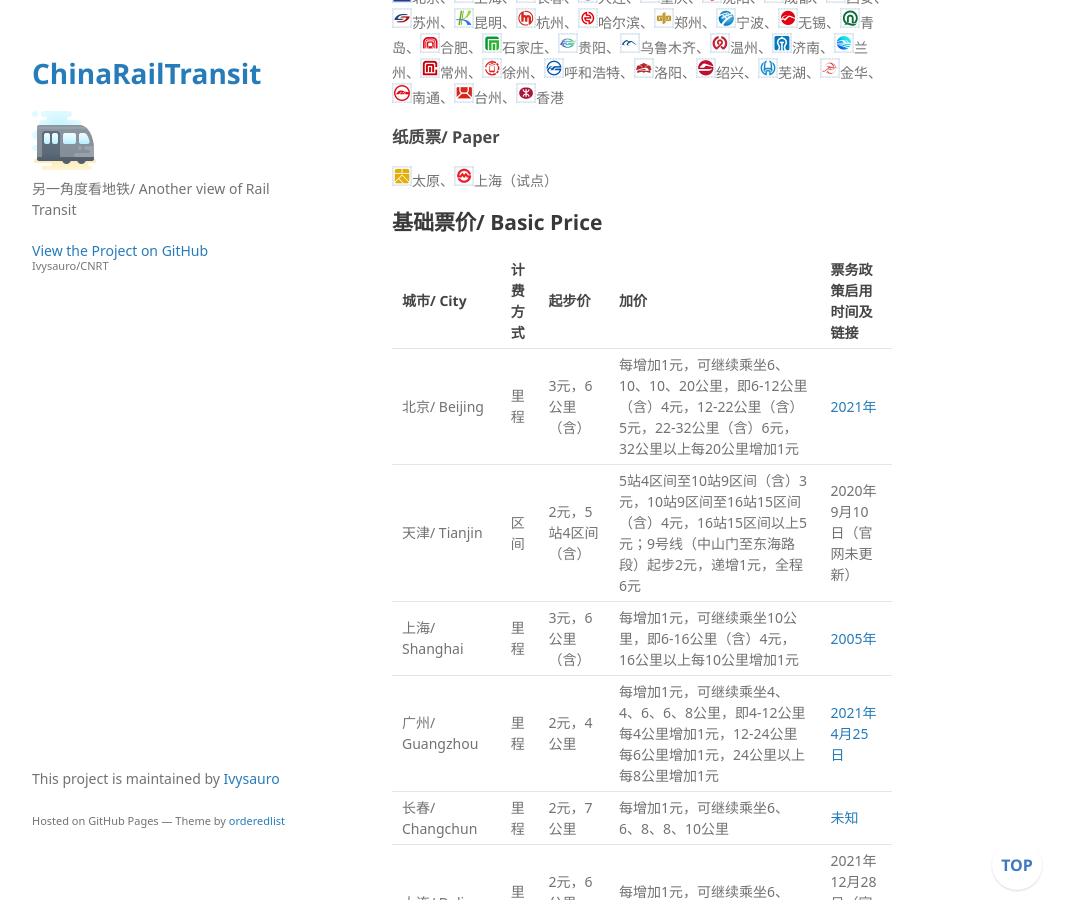
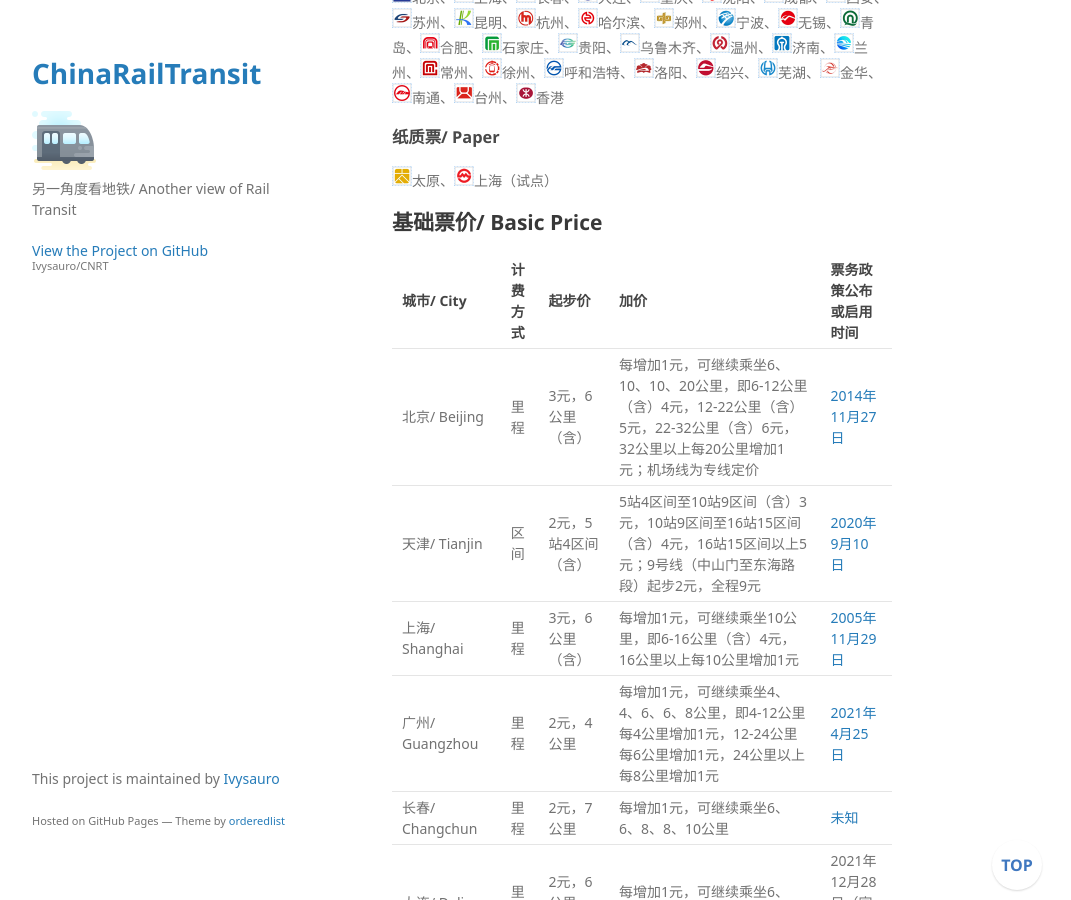
Before and after one commit to Ivysauro/CNRT, a Jekyll site: the page built from data/Ticket.md, in a window 1280 px wide and 900 px high, scrolled down 486 px. Shown: the whole window, without its empty margins (178-1249 px from the left). Built offline with Jekyll 4.4.1, drawn with Linux system fonts in a browser that asks for light colours; some web fonts are replaced; our own code applies the rules of GitHub Pages for plain Markdown files; a script that is not in the unit is left out; some of the changed text lies outside the part shown.

Commit message:
🎫修正部分数据

```diff
--- a/data/Ticket.md
+++ b/data/Ticket.md
@@ -19,11 +19,11 @@
 
 ## 基础票价/ Basic Price
 
-| 城市/ City | 计费方式 | 起步价 | 加价 | 票务政策启用时间及链接 |
+| 城市/ City | 计费方式 | 起步价 | 加价 | 票务政策公布或启用时间 |
 | :- | :- | :- | :- | :- |
-| 北京/ Beijing | 里程 | 3元，6公里（含） | 每增加1元，可继续乘坐6、10、10、20公里，即6-12公里（含）4元，12-22公里（含）5元，22-32公里（含）6元，32公里以上每20公里增加1元 | [2021年](https://www.bjsubway.com/support/ccgd/) |
-| 天津/ Tianjin | 区间 | 2元，5站4区间（含） | 5站4区间至10站9区间（含）3元，10站9区间至16站15区间（含）4元，16站15区间以上5元；9号线（中山门至东海路段）起步2元，递增1元，全程6元 | 2020年9月10日（官网未更新） |
-| 上海/ Shanghai | 里程 | 3元，6公里（含） | 每增加1元，可继续乘坐10公里，即6-16公里（含）4元，16公里以上每10公里增加1元 | [2005年](http://service.shmetro.com/wzsywt/1045.htm) |
+| 北京/ Beijing | 里程 | 3元，6公里（含） | 每增加1元，可继续乘坐6、10、10、20公里，即6-12公里（含）4元，12-22公里（含）5元，22-32公里（含）6元，32公里以上每20公里增加1元；机场线为专线定价 | [2014年11月27日](http://fgw.beijing.gov.cn/bmcx/djcx/cxldj/202003/t20200331_1752788.htm) |
+| 天津/ Tianjin | 区间 | 2元，5站4区间（含） | 5站4区间至10站9区间（含）3元，10站9区间至16站15区间（含）4元，16站15区间以上5元；9号线（中山门至东海路段）起步2元，全程9元 | [2020年9月10日](http://www.tjgdjt.com/yunying/content_2256.htm) |
+| 上海/ Shanghai | 里程 | 3元，6公里（含） | 每增加1元，可继续乘坐10公里，即6-16公里（含）4元，16公里以上每10公里增加1元 | [2005年11月29日](http://service.shmetro.com/wzsywt/1045.htm) |
 | 广州/ Guangzhou | 里程 | 2元，4公里 | 每增加1元，可继续乘坐4、4、6、6、8公里，即4-12公里每4公里增加1元，12-24公里每6公里增加1元，24公里以上每8公里增加1元 | [2021年4月25日](https://cs.gzmtr.com/ckfw/pwzy_202001/202011/t20201117_69746.html) |
 | 长春/ Changchun | 里程 | 2元，7公里 | 每增加1元，可继续乘坐6、6、8、8、10公里 | [未知](http://www.ccqg.com/pwxx) |
 | 大连/ Dalian | 里程 | 2元，6公里（含） | 每增加1元，可继续乘坐6、6、8、8、10、10、15公里 | 2021年12月28日（官网未更新） |
@@ -39,10 +39,10 @@
 | 杭州/ Hangzhou | 里程 | 2元，4公里 | 每增加1元，可继续乘坐4、4、6、6、8公里，即4-12公里每4公里增加1元，12-24公里每6公里增加1元，24公里以上每8公里增加1元 | [2018年6月20日](https://www.hzmetro.com/service_34_show.aspx?ID=4856#midc) |
 | 郑州/ Zhengzhou | 里程 | 2元，6公里（含） | 每增加1元，可继续乘坐7、8、9公里，即6-13公里每7公里增加1元，13-21公里每8公里增加1元，21公里以上每9公里增加1元 | [未知](https://www.zzmetro.com/page/10)（官网故障） |
 | 长沙/ Changsha | 里程 | 2元，6公里（含） | 每增加1元，可继续乘坐5、5、7、7、9公里，即6-11公里（含）3元，11-16公里（含）4元，16-23公里（含）5元，23-30公里（含）6元，30-39公里（含）7元，39公里以上每9公里增加1元 | [2021年1月1日](http://www.hncsmtr.com/yyfw/pwxx/pwzc/2033/14944995900009226_1.html) |
-| 宁波/ Ningbo | 里程 | 2元，4公里 | 每增加1元，可继续乘坐4、5、7、9公里，即4-8公里3元，8-13公里4元，13-20公里5元，20公里以上每9公里增加1元 | 未知（官网无数据） ｜
+| 宁波/ Ningbo | 里程 | 2元，4公里 | 每增加1元，可继续乘坐4、5、7、9公里，即4-8公里3元，8-13公里4元，13-20公里5元，20公里以上每9公里增加1元 | 未知（官网无数据） |
 | 无锡/ Wuxi | 里程 | 2元，5公里 | 每增加1元，可继续乘坐5、5、7、7、9公里，即5-15公里每5公里增加1元，15-29公里每7公里增加1元，29公里以上每9公里增加1元 | [未知](http://www.wxmetro.net/ws/front/cn/94/content/article.html) |
 | 青岛/ Qingdao | 里程 | 2元，5公里 | 每增加1元，可继续乘坐、7、10、11、20公里，即5-10公里（含）3元，10-17公里（含）4元，17-27公里（含）5元，27-38公里（含）6元，38公里以上每20公里增加1元 | [2021年9月](http://www.qd-metro.com/passervice/view.php?id=1387) |
-| 南昌/ Nanchang | 里程 | 2元，6公里 | 每增加1元，可继续乘坐6、8、8、10公里，即6-12公里每6公里增加1元，12-28公里每8公里增加1元，28公里以上每10公里增加1元 | [未知](http://www.ncmtr.com/index.php?s=/service/detail/id/525.html) |
+| 南昌/ Nanchang | 里程 | 2元，6公里 | 每增加1元，可继续乘坐6、8、8、10公里，即6-12公里每6公里增加1元，12-28公里每8公里增加1元，28公里以上每10公里增加1元 | [2015年12月6日](http://www.ncmtr.com/index.php?s=/service/detail/id/525.html) |
 | 福州/ Fuzhou | 里程 | 2元，5公里 | 每增加1元，可继续乘坐5、5、7、7、9公里，即5-15公里（含）每5公里增加1元，15-29公里（含）每7公里增加1元，29公里以上每9公里增加1元 | [未知](http://www.fzmtr.com/html/fzdt/pwgz/index.html) |
 | 东莞/ Dongguan | 里程 | 2元，4公里 | 每增加1元，可继续乘坐4、4、6、6、8公里，即4-12公里每4公里增加1元，12-24公里每6公里增加1元，24公里以上每8公里增加1元 | [未知](http://www.dggdjt.com/info/802.htmx) |
 | 南宁/ Nanning | 里程 | 2元，6公里 | 每增加1元，可继续乘坐6、6、8、8、10公里，即6-12公里（含）3元，12-18公里（含）4元，18-26公里（含26）5元，26-34公里（含）6元，34公里以上每10公里增加1元 | [未知](http://www.nngdjt.com/html/service3a/) |
```
